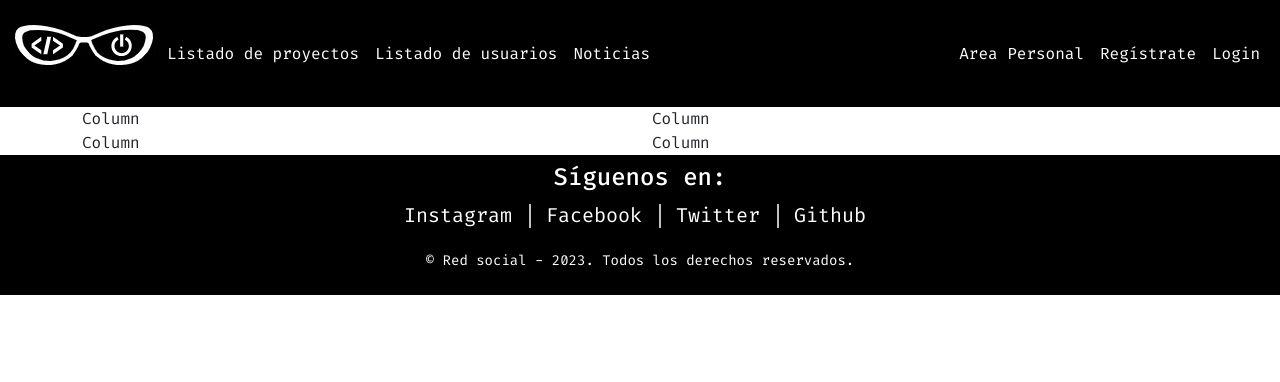
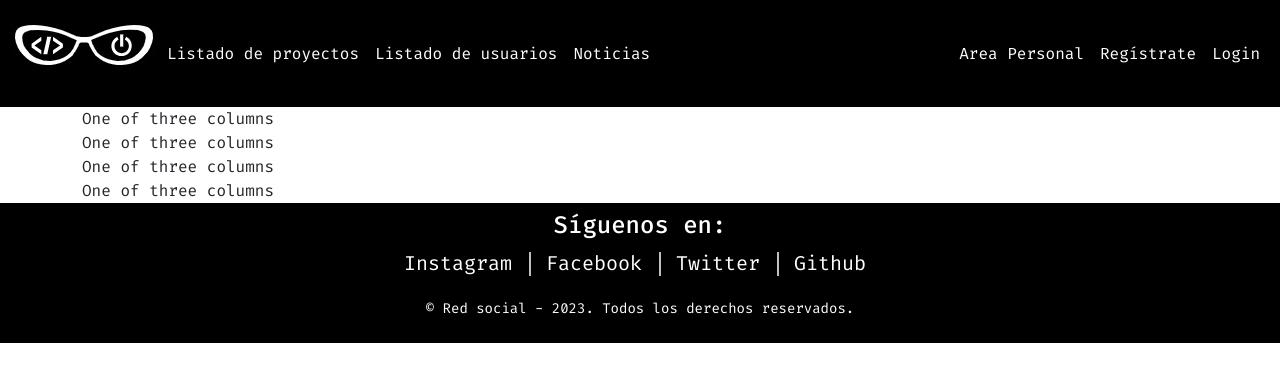
Before and after one commit to Manuhergreen/socialDevelopers2023, an Angular app in the folder FE/: page /listadoUsuarios in a window 1280 px wide. Shown: the top 382 px of the page. Built offline with nearby package versions, Linux system fonts and the light colour scheme.

Commit message:
subida news

```diff
--- a/FE/src/app/pages/home/home.component.html
+++ b/FE/src/app/pages/home/home.component.html
@@ -43,12 +43,12 @@
           <h1><strong>Noticias</strong></h1>
       </div>
       <div class="row row-cols-1 row-cols-md-4 g-4 ms-2 me-2 ">
-        <div class="col mb-4">
-          <div class="card">
-            <img src="https://www.lamoncloa.gob.es/serviciosdeprensa/notasprensa/asuntos-economicos/PublishingImages/Recursos/160620-servicio-digital.jpg?RenditionID=32" class="card-img-top" alt="...">
+        <div *ngFor="let news of listNoticias; let i=index " class="col mb-4">
+          <div *ngIf="i< 5" class="card">
+            <img [src]="news.urlToImage" class="card-img-top" >
             <div class="card-body">
-              <h5 class="card-title">Polkadot lidera la actividad de desarrollo en el ecosistema cripto, pero el precio de DOT no reacciona</h5>
-              <a href="#" class="
+              <h5 class="card-title">{{news.title}}</h5>
+              <a [href]="news.url" target="_blank" class="
               btn btn-outline-warning">Leer la noticia</a>
             </div>
           </div>
--- a/FE/src/app/pages/home/home.component.ts
+++ b/FE/src/app/pages/home/home.component.ts
@@ -1,10 +1,26 @@
-import { Component } from '@angular/core';
+import { Component, OnInit } from '@angular/core';
+import { NoticiaService } from 'src/app/services/noticia.service';
 
 @Component({
   selector: 'app-home',
   templateUrl: './home.component.html',
   styleUrls: ['./home.component.scss']
 })
-export class HomeComponent {
+export class HomeComponent  implements OnInit{
+  listNoticias: any []= [];
+
+  constructor(private _noticiaService:NoticiaService){
+
+  }
+  ngOnInit():void {
+
+
+    this._noticiaService.getNoticias().subscribe(data=>{console.log(data);
+     this.listNoticias= data.articles;
+   }, error => {
+     console.log(error);
+
+   })
+ }
 
 }
--- a/FE/src/app/pages/listado-usuarios/listado-usuarios.component.html
+++ b/FE/src/app/pages/listado-usuarios/listado-usuarios.component.html
@@ -1,21 +1,20 @@
 <div class="container">
-    <div class="row">
-      <div class="col-3 col-sm-6">
-        Column
-      </div>
-      <div class="col-3 col-sm-6">
-        Column
-      </div>
+  <div class="col">
+    <div class="col-sm">
+      One of three columns
     </div>
-    <div class="row">
-        <div class="col-3 col-sm-6">
-          Column
-        </div>
-        <div class="col-3 col-sm-6">
-          Column
-        </div>
-      </div>
+    <div class="col-sm">
+      One of three columns
+    </div>
+    <div class="col-sm">
+      One of three columns
+    </div>
+    <div class="col-sm">
+      One of three columns
+    </div>
   </div>
+
+</div>
 
 
 
--- a/FE/src/app/pages/noticias/noticias.component.html
+++ b/FE/src/app/pages/noticias/noticias.component.html
@@ -1 +1,15 @@
-<h2>noticias</h2>
+<div class="row row-cols-1 row-cols-md-2 g-4">
+    <div *ngFor="let news of listNoticias; let i =index " class="col">
+      <div class="card">
+        <img [src]="news.urlToImage" class="card-img-top" >
+        <div class="card-body">
+          <span class="badge bg-primary mb-1">{{news.source.name}}</span>
+          <h5 class="card-title">{{news.title}}</h5>
+          <p class="card-text">{{news.description}}</p>
+          <a [href]="news.url" target="_blank" class="btnbtn-primary btn-block">Ver noticia</a>
+          <p>{{i}}</p>
+        </div>
+      </div>
+    </div>
+
+  </div>
--- a/FE/src/app/pages/noticias/noticias.component.ts
+++ b/FE/src/app/pages/noticias/noticias.component.ts
@@ -1,15 +1,28 @@
-import { Component } from '@angular/core';
-import { ServicesService } from 'src/app/services/services.service';
+
+import { Component, OnInit } from '@angular/core';
+import { NoticiaService } from 'src/app/services/noticia.service';
 
 @Component({
   selector: 'app-noticias',
   templateUrl: './noticias.component.html',
   styleUrls: ['./noticias.component.scss']
 })
-export class NoticiasComponent {
+export class NoticiasComponent implements OnInit {
+  listNoticias: any[]= [];
 
 
+  constructor(private _noticiaService: NoticiaService){
+
+  }
+  ngOnInit():void {
 
 
+     this._noticiaService.getNoticias().subscribe(data=>{console.log(data);
+      this.listNoticias= data.articles;
+    }, error => {
+      console.log(error);
+
+    })
+  }
 
   }
--- /dev/null
+++ b/FE/src/app/services/noticia.service.ts
@@ -0,0 +1,17 @@
+import { HttpClient } from '@angular/common/http';
+import { Injectable } from '@angular/core';
+import { Observable } from 'rxjs';
+
+@Injectable({
+  providedIn: 'root'
+})
+export class NoticiaService {
+
+  constructor(private http: HttpClient) { }
+
+  getNoticias(): Observable<any>{
+    const URL= 'https://newsapi.org/v2/top-headlines?sources=techcrunch&apiKey=f2ca0ea584ad4120b0a20aa3ed558bd0'
+
+          return this.http.get(URL);
+  }
+}
```
Also changed, not shown: 1 other file (tests, documents, lock files or other folders).
